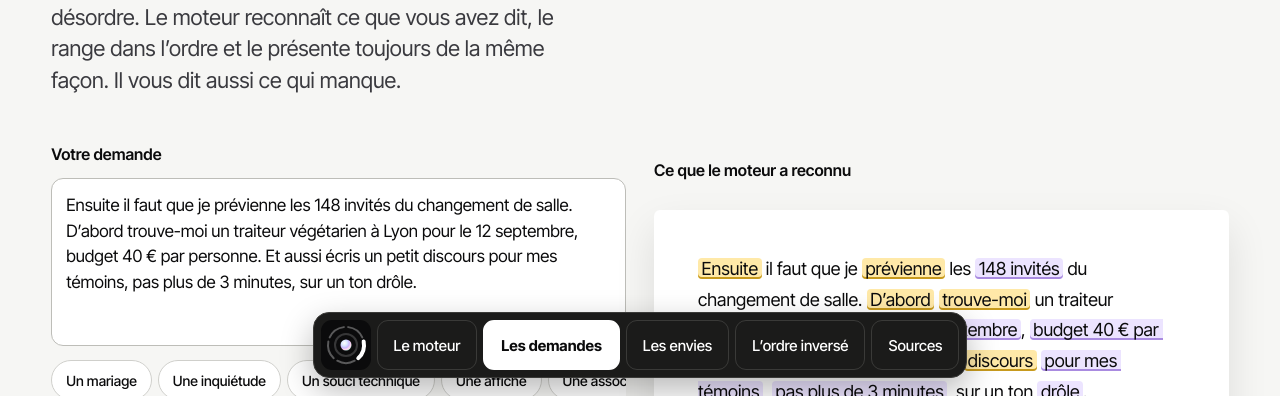
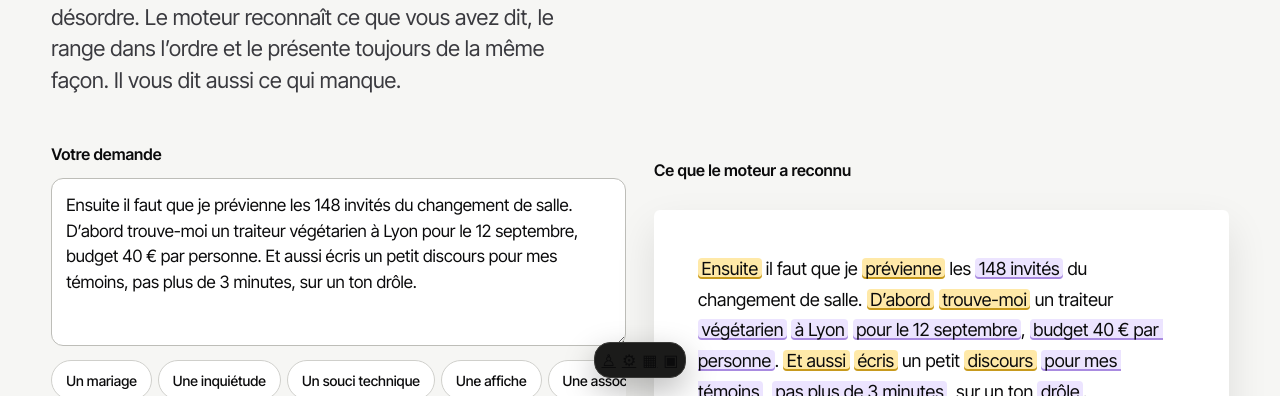
Before and after one commit to mattmezstitchlab/Atlas-de-pique-de-coeur, a plain HTML site: page moteur.html in a window 1280 px wide. Shown: the part 404-800 px from the top of the page. Drawn offline with Linux system fonts and the light colour scheme.

Commit message:
dock: surface Profil Compte Agenda Bureau as pictograms

```diff
--- a/moteur.html
+++ b/moteur.html
@@ -134,22 +134,7 @@
   <div class="bas"><p style="margin:0">ATLAS — À la recherche du temps créé. AIME® est la marque mère ; LE MONDE AIME est une association.</p><p style="margin:0">© 2026 AIME®</p></div>
 </footer>
 
-<nav class="dock-bas" aria-label="Les lieux de la page">
-  <div id="dock">
-    <span class="orbe-dock" aria-hidden="true">
-      <svg width="44" height="44" viewBox="0 0 44 44"><defs><radialGradient id="ir" cx="35%" cy="32%" r="75%"><stop offset="0%" stop-color="#ffffff"/><stop offset="35%" stop-color="#d9e8ff"/><stop offset="60%" stop-color="#c9b8ff"/><stop offset="80%" stop-color="#ffd6ec"/><stop offset="100%" stop-color="#b9f0e4"/></radialGradient></defs>
-        <g id="arcs"></g>
-        <circle cx="22" cy="22" r="11" fill="none" stroke="#fff" stroke-opacity=".18" stroke-width="2"/>
-        <circle id="progres" cx="22" cy="22" r="11" fill="none" stroke="#fff" stroke-width="2" stroke-dasharray="0 69.1" transform="rotate(-90 22 22)"/>
-        <circle cx="22" cy="22" r="5.5" fill="url(#ir)"/></svg>
-    </span>
-    <a class="lieu" href="#moteur" aria-current="false">Le moteur</a>
-    <a class="lieu" href="#demandes" aria-current="false">Les demandes</a>
-    <a class="lieu" href="#envies" aria-current="false">Les envies</a>
-    <a class="lieu" href="#ordre-inverse" aria-current="false">L’ordre inversé</a>
-    <a class="lieu" href="#sources" aria-current="false">Sources</a>
-  </div>
-</nav>
+<nav class="dock-bas atlas-dock-essentiel" aria-label="Espace personnel"><div class="atlas-dock-actions"><a href="espace.html#profil" title="Profil" aria-label="Profil">♙</a><a href="espace.html#compte" title="Compte et réglages" aria-label="Compte et réglages">⚙</a><a href="espace.html#agenda" title="Agenda" aria-label="Agenda">▦</a><a href="espace.html#bureau" title="Bureau" aria-label="Bureau">▣</a></div></nav>
 
 <script src="data/lexique.js"></script>
 <script src="data/statistiques.js"></script>
```
